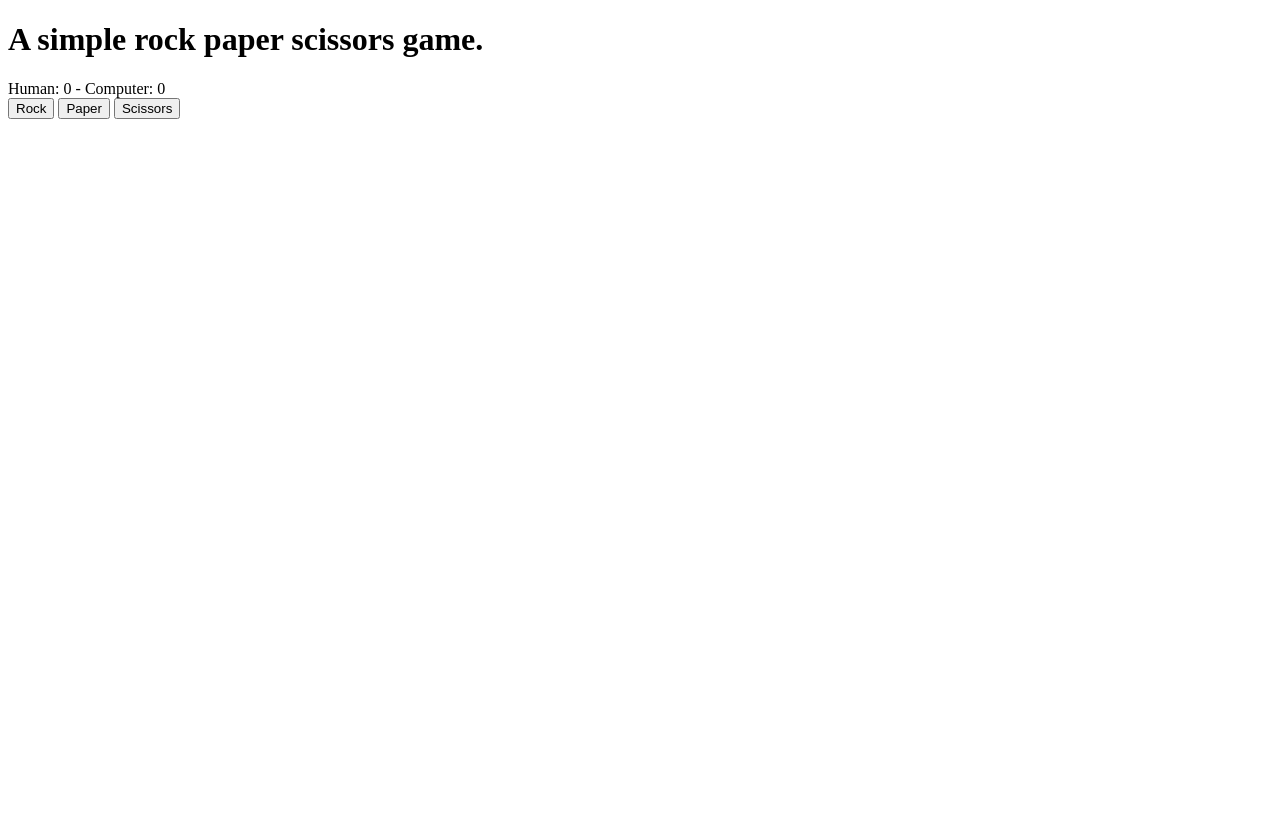
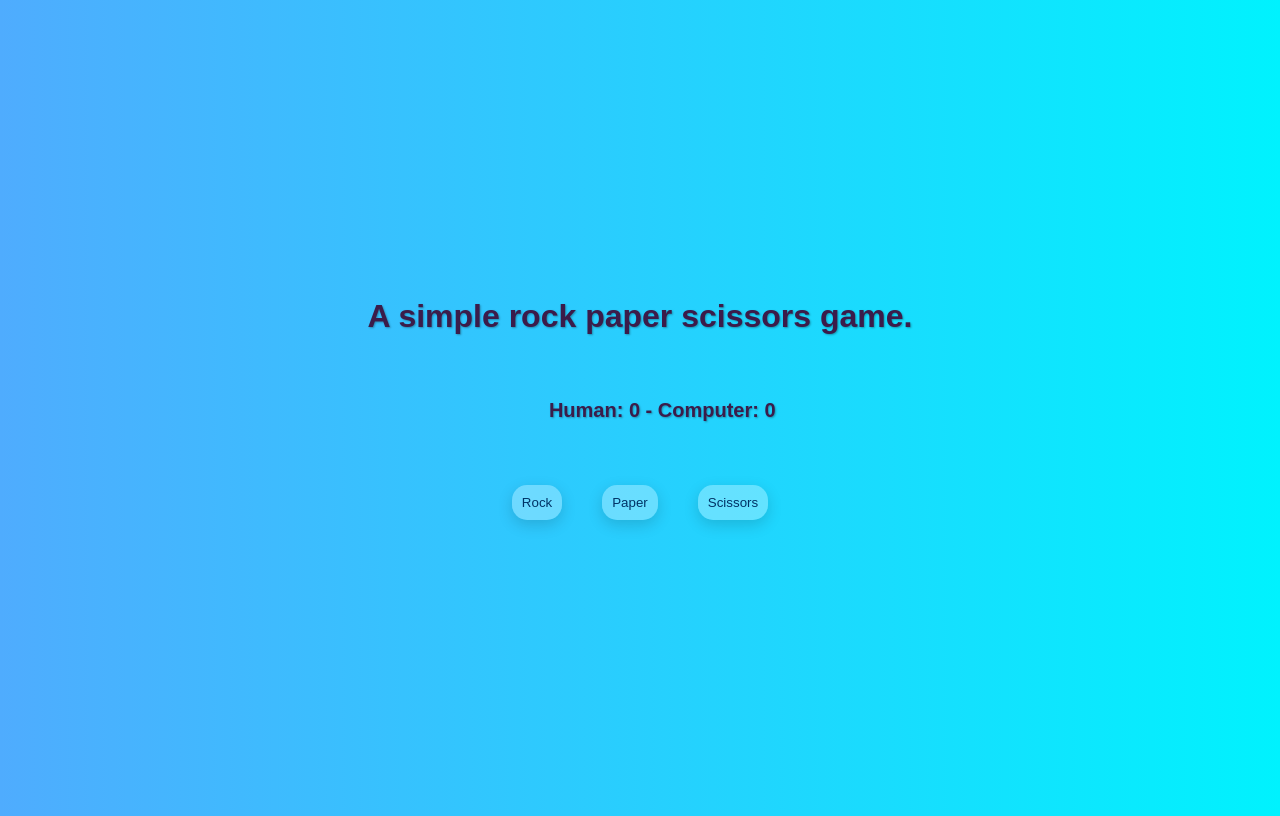
Before and after one commit to FlyingCarbonaraMonster/rock-paper-scissor, a plain HTML site: page index.html in a window 1280 px wide. Drawn offline with Linux system fonts and the light colour scheme.

Commit message:
Add style to game

```diff
--- a/index.html
+++ b/index.html
@@ -4,6 +4,7 @@
     <meta charset="UTF-8">
     <meta name="viewport" content="width=device-width, initial-scale=1.0">
     <title>Document</title>
+    <link rel="stylesheet" href="style.css">
 </head>
 <body>
     <h1>A simple rock paper scissors game.</h1>
--- /dev/null
+++ b/style.css
@@ -0,0 +1,46 @@
+body {
+    display: flex;
+    flex-direction: column;
+    justify-content: center;
+    align-items: center;
+    height: 100vh;
+    background: linear-gradient(to right, #4facfe, #00f2fe);
+    font-family: sans-serif;
+    color: #3b1c4a;
+    text-shadow: 1px 1px 2px rgba(0, 0, 0, 0.3);
+}
+
+button {
+    padding: 10px;
+    margin: 20px;
+    border: none;
+    border-radius: 15px;
+    cursor: pointer;
+    background-color: rgba(255, 255, 255, 0.3);
+    color: #003366;
+    box-shadow: 0px 5px 15px rgba(0, 0, 0, 0.15);
+    transition: all 0.3s ease;
+}
+
+button:hover {
+    background-color: rgba(255, 255, 255, 0.6);
+    box-shadow: 0px 10px 25px rgba(0, 0, 0, 0.20);
+}
+
+button:active {
+    box-shadow: 0px 2px 5px rgba(0, 0, 0, 0.20);
+    transform: translateY(3px);
+}
+
+#results {
+    font-size: 20px;
+    font-weight: bold;
+    white-space: pre-wrap;
+    margin: 20px 0px;
+}
+
+#buttons {
+    display: flex;
+    justify-content: center;
+    align-items: center;
+}
```
